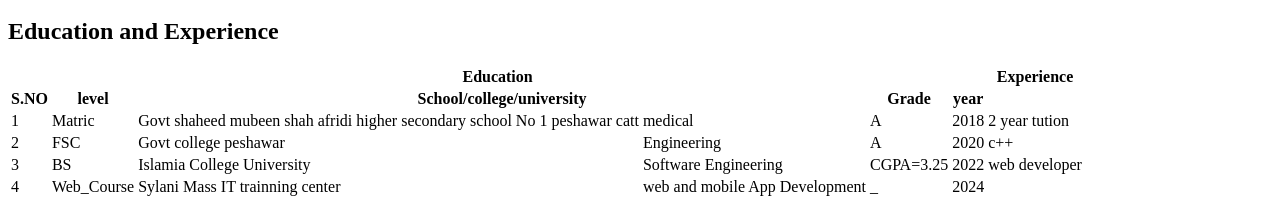
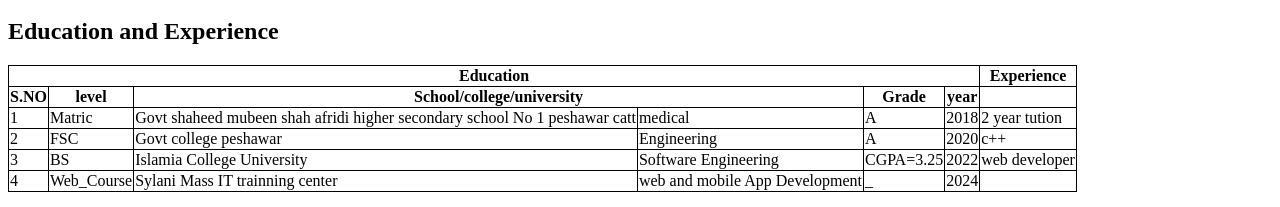
Before and after one commit to WaqasHussain1646/portfolio_website, a plain HTML site: page Home_page.html in a window 1280 px wide. Shown: the part 931-1138 px from the top of the page. Drawn offline with Linux system fonts and the light colour scheme.

Commit message:
add home page

```diff
--- a/Home_page.html
+++ b/Home_page.html
@@ -4,6 +4,12 @@
     <meta charset="UTF-8">
     <meta name="viewport" content="width=device-width, initial-scale=1.0">
     <title>portfolio website</title>
+    <style>
+      table,tr,td,th{
+        border: 1px solid black;
+        border-collapse: collapse;
+      }
+    </style>
 </head>
 <body>
     <h1>
```
